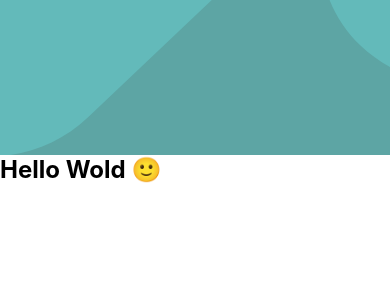
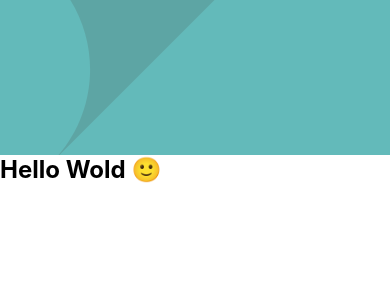
Before and after one commit to melanierolo/job-listings-with-filtering--React, a React (Create React App) app: page / in a window 390 px wide. Shown: the top 300 px of the page. Built offline with nearby package versions, Linux system fonts and the light colour scheme.

Commit message:
added header and style.css

```diff
--- a/src/componentes/Header/style.css
+++ b/src/componentes/Header/style.css
@@ -5,9 +5,8 @@
 }
 
 @media only screen and (max-width: 600px) {
-  jobs-header {
+  .jobs-header {
     background-color: #5da5a4;
-
     background-image: url(../../assets/header/bg-header-mobile.svg);
   }
 }
```
